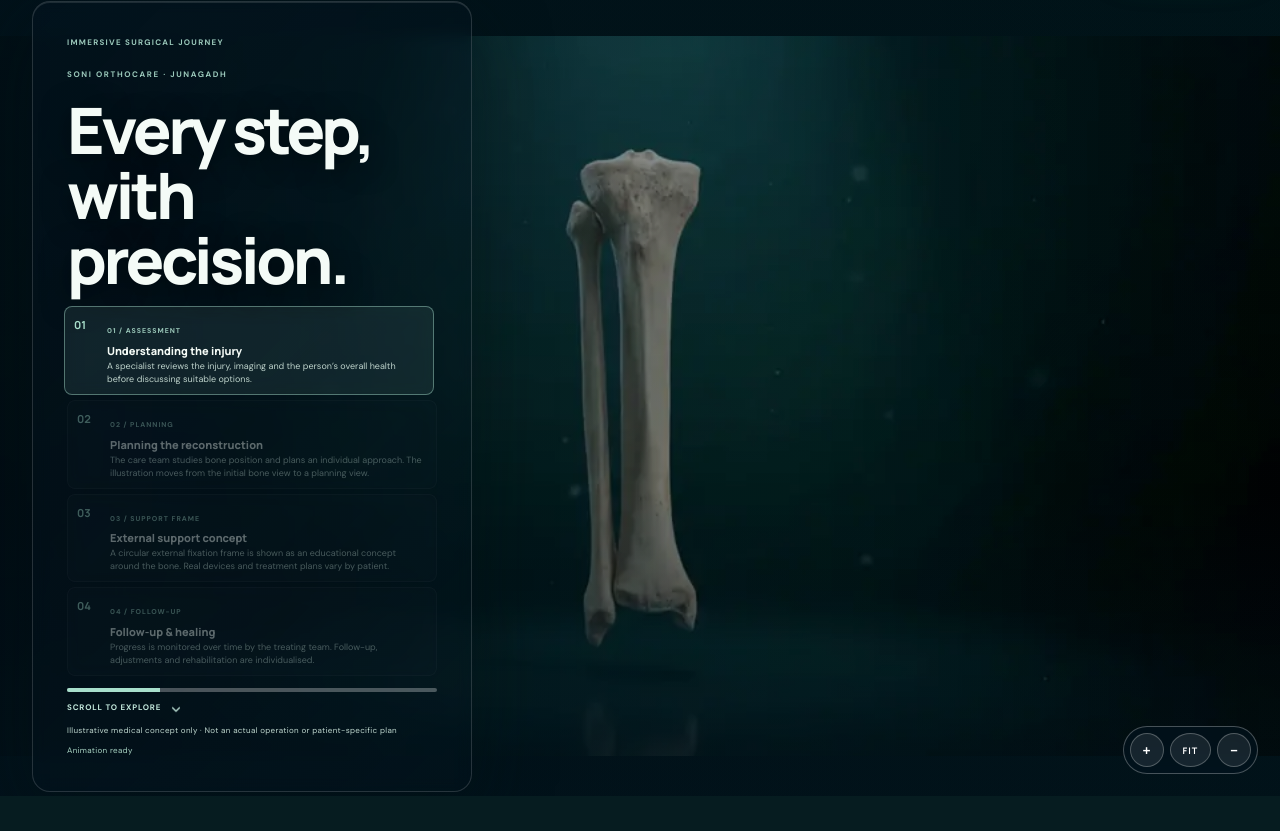
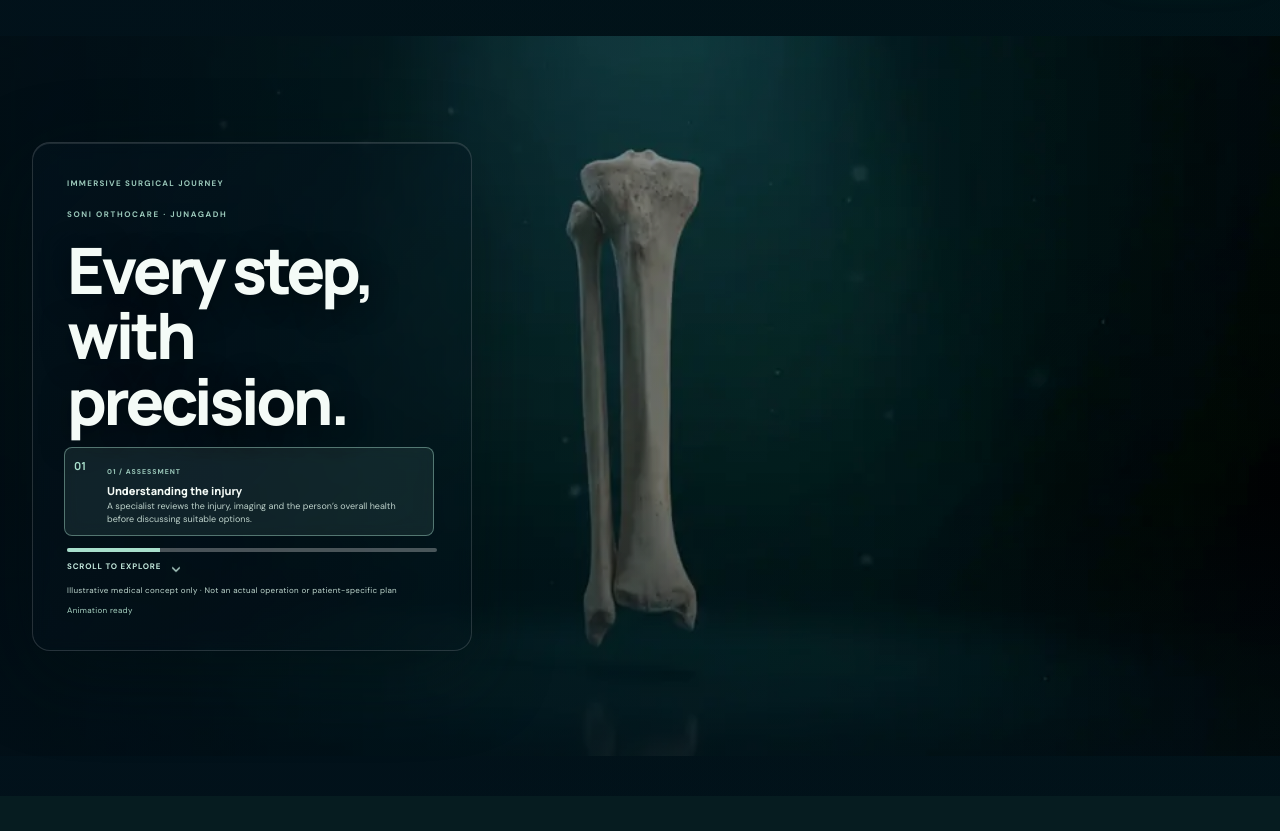
Before and after one commit to kartikgadhiya24-dev/hospital-demo-web, a React (Vite) app: page /soni-orthocare in a window 1280 px wide. Shown: the part 813-1644 px from the top of the page. Built offline with nearby package versions, Linux system fonts and the light colour scheme.

Commit message:
Show one surgery step beside complete native-ratio frames

```diff
--- a/src/pages/HospitalSites.jsx
+++ b/src/pages/HospitalSites.jsx
@@ -83,7 +83,6 @@ function BoneSurgeryVisual() {
   const canvasRef = React.useRef(null);
   const [stage, setStage] = React.useState(0);
   const [loaded, setLoaded] = React.useState(0);
-  const [zoom, setZoom] = React.useState(1);
   React.useEffect(() => {
     const section = sectionRef.current;
     const canvas = canvasRef.current;
@@ -200,15 +199,14 @@ function BoneSurgeryVisual() {
 
   return <section className="soni-surgery-story" id="3d-orthopaedic" ref={sectionRef} aria-label="Scroll-driven educational orthopaedic animation">
     <div className="soni-surgery-sticky">
-      <canvas ref={canvasRef} className="soni-surgery-frames-canvas" style={{ transform: `scale(${zoom})` }} aria-label="Scroll-controlled Ilizarov fracture animation" />
-      <div className="soni-frame-zoom" aria-label="Frame zoom controls"><button type="button" onClick={() => setZoom(value => Math.min(1.8, +(value + 0.1).toFixed(1)))} aria-label="Zoom in">+</button><button type="button" onClick={() => setZoom(1)} aria-label="Fit full frame">FIT</button><button type="button" onClick={() => setZoom(value => Math.max(1, +(value - 0.1).toFixed(1)))} aria-label="Zoom out">−</button></div>
+      <canvas ref={canvasRef} className="soni-surgery-frames-canvas" aria-label="Scroll-controlled full-frame Ilizarov animation" />
       <div className="soni-surgery-bg-shade"/>
       <div className="soni-surgery-inner soni-surgery-layout">
         <div className="soni-surgery-copy">
           <div className="soni-label">IMMERSIVE SURGICAL JOURNEY</div>
           <div className="soni-surgery-heading"><span>SONI ORTHOCARE · JUNAGADH</span><b>Every step,<br/>with precision.</b></div>
           <div className="soni-surgery-steps" aria-live="polite">
-            {surgeryStages.map((item, index) => <article key={item.kicker} className={stage === index ? 'is-active' : stage > index ? 'is-done' : ''}>
+            {surgeryStages.map((item, index) => stage === index && <article key={item.kicker} className="is-active">
               <span className="soni-surgery-step-no">0{index + 1}</span>
               <div><small>{item.kicker}</small><h3>{item.title}</h3><p>{item.body}</p></div>
             </article>)}
```
